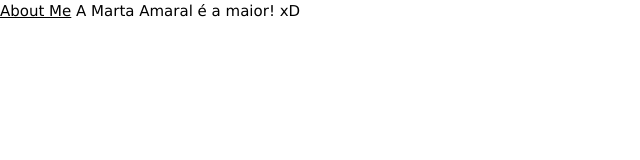
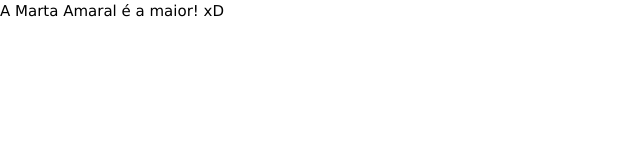
Before and after one commit to braga123321/test, a plain HTML site: page index.html in a window 1280 px wide. Shown: the full height of the page, 0-640 px from the left. Drawn offline with nearby package versions, Linux system fonts and the light colour scheme.

Commit message:
Update index.html

```diff
--- a/index.html
+++ b/index.html
@@ -2,7 +2,6 @@
 <html>
 <meta charset="UTF-8">
 <meta name="viewport" content="width=device-width, initial-scale=1">
-<a href="https://braga123321.github.io/test/index.html" title="About Me">About Me</a>
 <link rel="stylesheet" href="https://www.w3schools.com/w3css/3/w3.css">
 <body>
 
```
